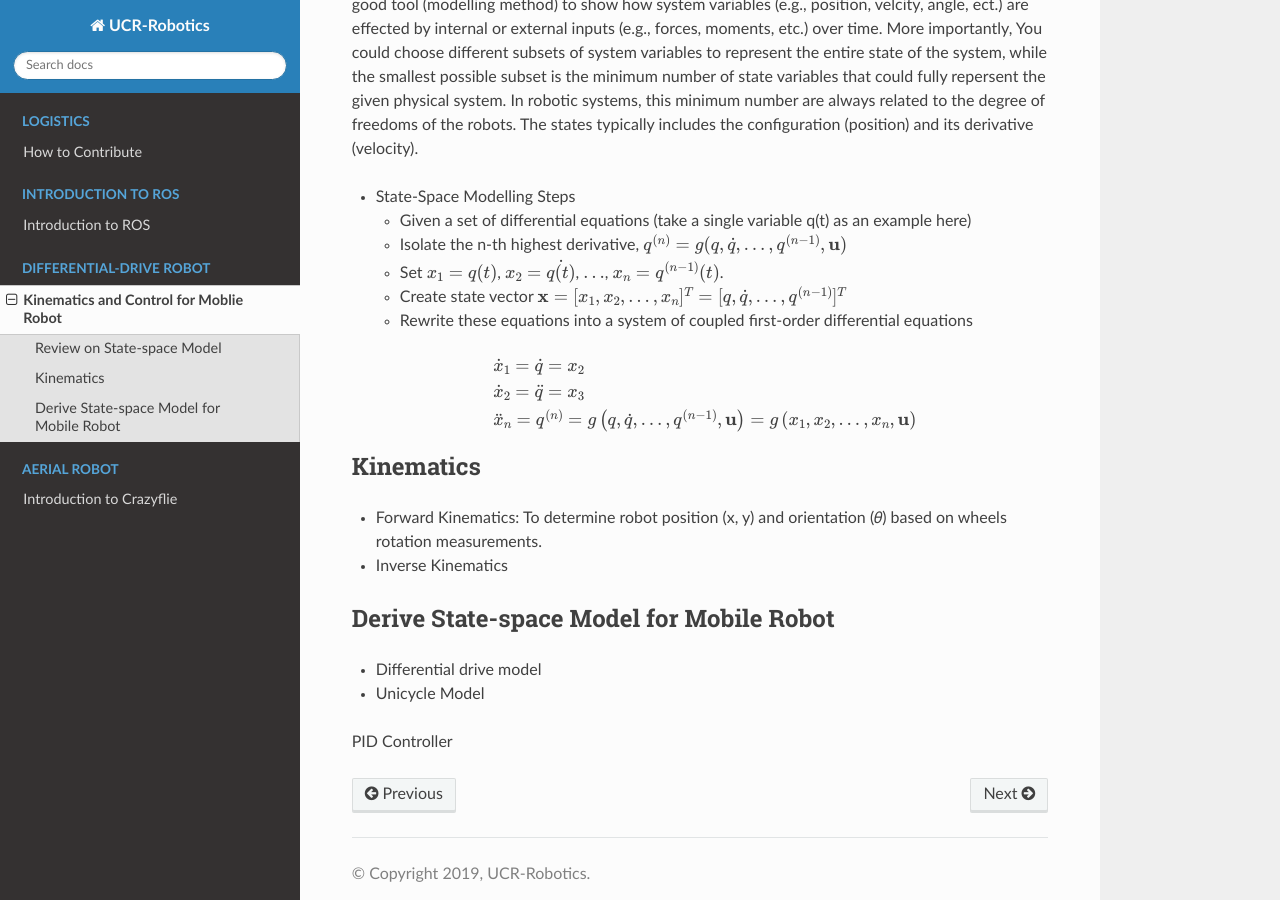
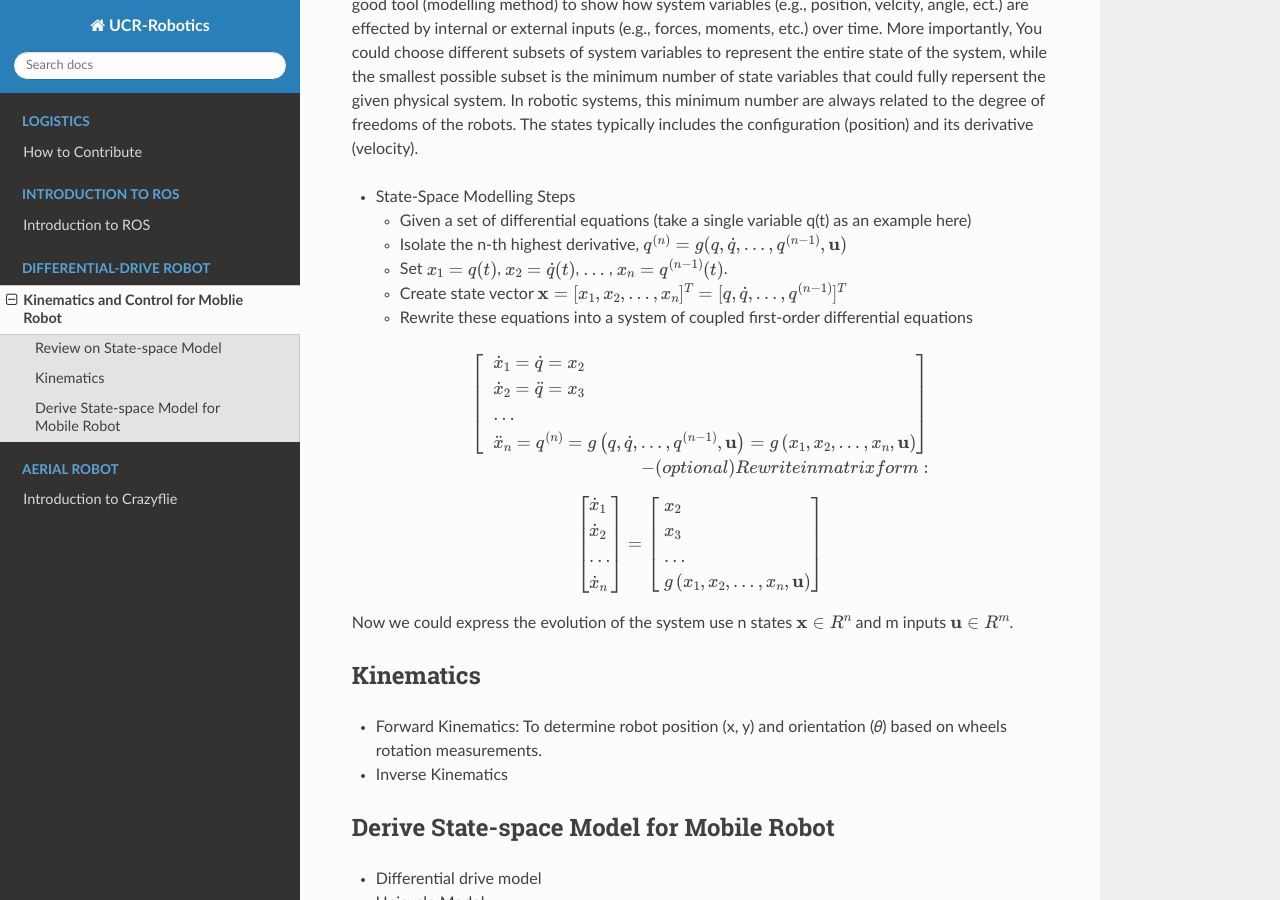
Before and after one commit to UCR-Robotics/UCR-Robotics, a Sphinx documentation site: the page built from docs/tbot/moRbt.rst, in a window 1280 px wide and 900 px high, scrolled down 295 px. Built offline with Sphinx 7.4.7 and the Read the Docs theme 2.0.0, drawn with Linux system fonts in a browser that asks for light colours.

Commit message:
Update moRbt.rst

```diff
--- a/docs/tbot/moRbt.rst
+++ b/docs/tbot/moRbt.rst
@@ -18,19 +18,37 @@ The states typically includes the configuration (position) and its derivative (v
 
   - Given a set of differential equations (take a single variable q(t) as an example here)
   - Isolate the n-th highest derivative, :math:`q^{(n)} = g(q,\dot{q},\dots,q^{(n-1)},\mathbf{u})`
-  - Set :math:`x_{1} = q(t)`, :math:`x_{2} = \dot{q(t)}`, :math:`\dots`, :math:`x_{n} = q^{(n-1)}(t)`.
-  - Create state vector :math:`\mathbf{x} = [x_1,x_2,\dots,x_n]^T = [q,\dot{q},\dots,q^{(n-1)}]^T`
+  - Set :math:`x_{1} = q(t)`, :math:`x_{2} = \dot{q}(t)`, :math:`\dots` , :math:`x_{n} = q^{(n-1)}(t)`.
+  - Create state vector :math:`\mathbf{x} = [x_1,x_2,\dots,x_n]^T = [q, \dot{q},\dots,q^{(n-1)}]^T`
   - Rewrite these equations into a system of coupled first-order differential equations
 
 .. math::
 
-    \begin{array}{l}
+    \left[\begin{array}{l}
     \dot{x}_{1}=\dot{q}=x_{2} \\
     \dot{x}_{2}=\ddot{q}=x_{3} \\
+    \dots \\
     \ddot{x}_{n}=q^{(n)}=g\left(q, \dot{q}, \ldots, q^{(n-1)}, \mathbf{u}\right)=g\left(x_{1}, x_{2}, \ldots, x_{n}, \mathbf{u}\right)
-    \end{array}
+    \end{array}\right]
 
+  - (optional) Rewrite in matrix form:
 
+.. math::
+
+    \left [\begin{array}{l}
+    \dot{x}_{1} \\
+    \dot{x}_{2} \\
+    \dots \\
+    \dot{x}_{n}
+    \end{array}\right]=
+    \left [\begin{array}{l}
+    x_{2} \\
+    x_{3} \\
+    \dots \\
+    g\left(x_{1}, x_{2}, \ldots, x_{n}, \mathbf{u}\right)
+    \end{array}\right]
+
+Now we could express the evolution of the system use n states :math:`\mathbf{x} \in R^{n}` and m inputs :math:`\mathbf{u} \in R^{m}`.
 
 
 Kinematics
```
